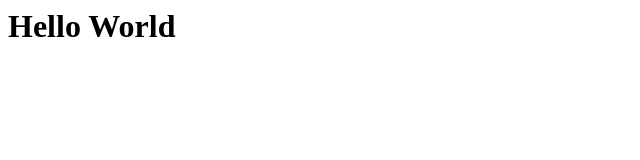
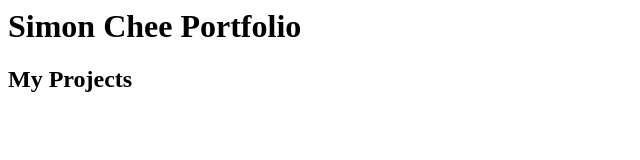
Before and after one commit to SimonChee/Portfolio, a plain HTML site: page Index.html in a window 1280 px wide. Shown: the whole page, without its empty margins (0-640 px from the left). Drawn offline with Linux system fonts and the light colour scheme.

Commit message:
Change Header and added My Projects Sections

```diff
--- a/Index.html
+++ b/Index.html
@@ -1 +1,3 @@
-<h1> Hello World</h1>
+<h1> Simon Chee Portfolio</h1>
+
+<h2> My Projects</h2>
```
